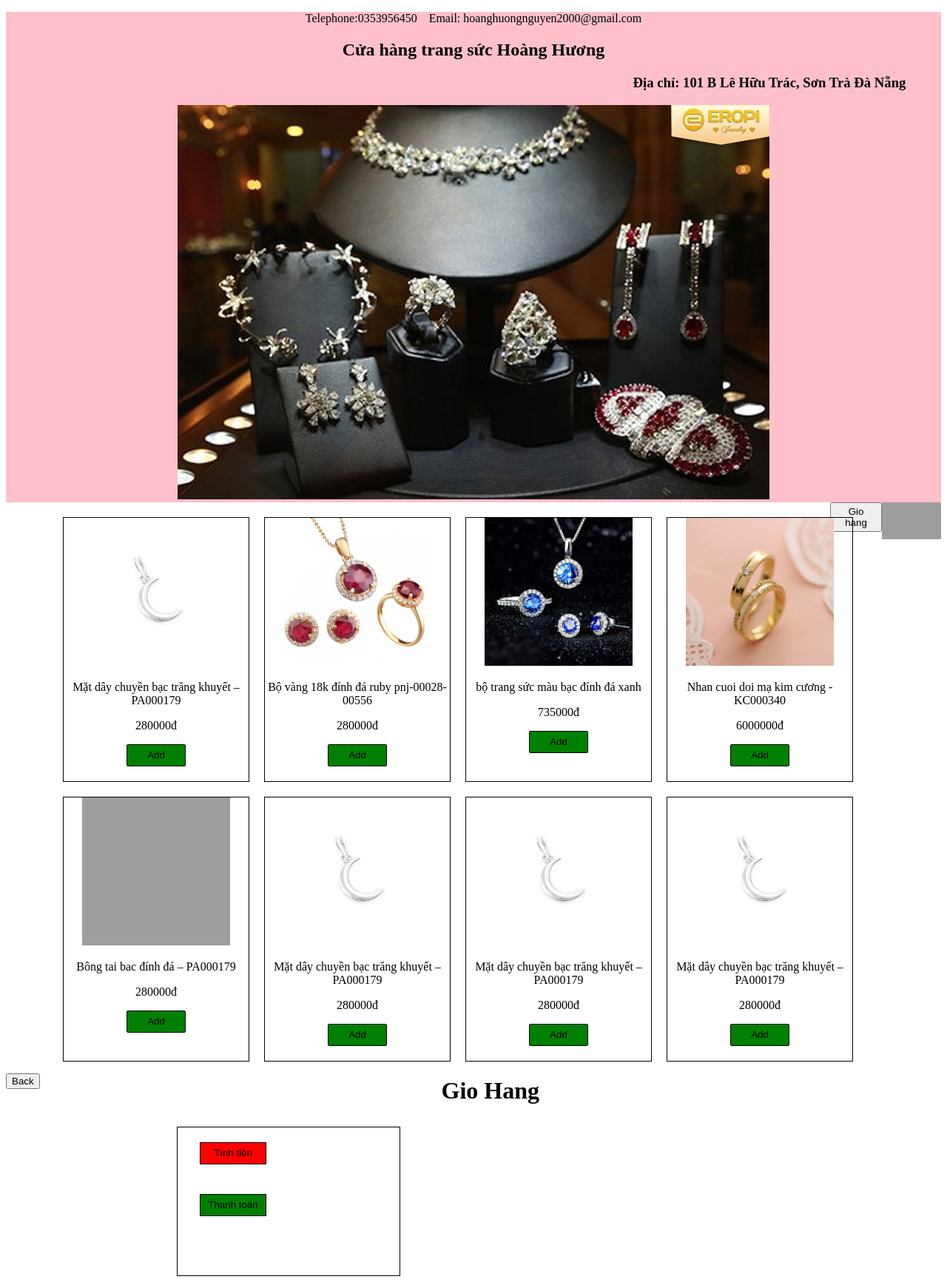
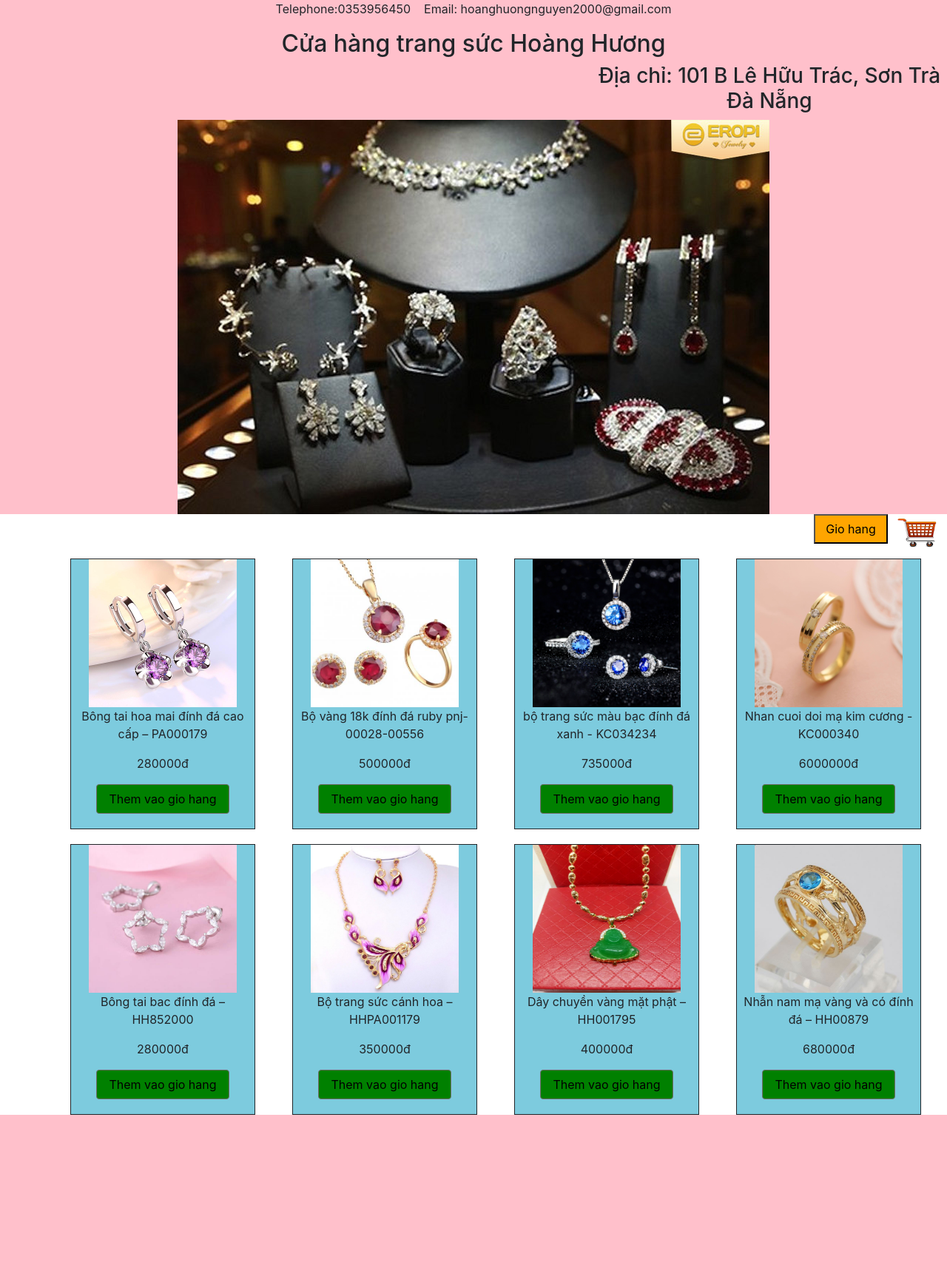
Before and after one commit to huongpnv21b/TrangSucHoangHuong, a PHP site: page /trangsuc2.html in a window 1280 px wide. Shown: the whole page at 74% size. After the commit the page ends 1507 px from the top, so only its background shows below. Run offline with PHP 8.4, Linux system fonts and the light colour scheme; grey boxes are pictures that could not be loaded.

Commit message:
Add files via upload

```diff
--- a/style2.css
+++ b/style2.css
@@ -1,7 +1,7 @@
 .container{
 	display: grid;
 	grid-template-columns: auto auto auto auto;
-	width: 1000px;
+	width: 1500px;
 }
 .header{
 	background-color:pink;
@@ -9,30 +9,40 @@
 	text-align: center;
 }
 .line{
+	background-color: #7DCBDE;
 	border:1px solid;
 	width: 250px;
 	text-align: center;
 	margin-top: 20PX;
-	margin-left: 20px;
+	margin-left: 50px;
 }
 .image{
 	width: 200px;
 	height: 200px;
 }
+.cart-img{
+	width: 100px;
+	height: 100px;
+}
 .button{
-	border:1px solid #030303;
-	border-radius: 2px;
+	border:1px solid #726C6C;
+	border-radius: 4px;
 	background-color: green;
-	width: 80px;
-	height: 30px;
+	width: 180px;
+	height: 40px;
 	margin-bottom: 20px;
 }
 .display{
 	display: flex;
 	justify-content: space-between;
-	width: 800px;
+	width: 900px;
 	border:1px solid;
 	border-radius: 4px;
 	margin-left: 20px;
 	margin-top: 20px;
 }
+
+.input{
+	width: 100px;
+	height: 40px;
+}
--- a/trangsuc2.html
+++ b/trangsuc2.html
@@ -1,84 +1,132 @@
 <!DOCTYPE html>
 <html>
 <head>
-	<title></title>
+	<title> Trang sức cao cấp Hoàng Hương</title>
 	<link rel="stylesheet" type="text/css" href="style2.css">
+	<link rel="stylesheet" href="https://stackpath.bootstrapcdn.com/bootstrap/4.3.1/css/bootstrap.min.css" integrity="sha384-ggOyR0iXCbMQv3Xipma34MD+dH/1fQ784/j6cY/iJTQUOhcWr7x9JvoRxT2MZw1T" crossorigin="anonymous">
 </head>
 <body>
+	<div id="main" style="display: block;">
 		<div id ="Header">
 			<div class="header">
 				<p> Telephone:0353956450 &nbsp;&nbsp; Email: hoanghuongnguyen2000@gmail.com</p>
 				<h2> Cửa hàng trang sức Hoàng Hương </h2> <h3 style ="margin-left: 800px;"> Địa chỉ: 101 B Lê Hữu Trác, Sơn Trà Đà Nẵng</h3>
-		<img src="Picture/hinhnen.jpg">
+				<img src="img/hinhnen.jpg">
 			</div>
 			<div class="header1">
-		<img style="float: right;width: 80px; height: 50px;" src="Picture/giohang.png">
-		<button  onclick="displays()" style="float: right;width: 70px;height: 40px;"> Gio hang</button>
+				<img style="float: right;width: 80px; height: 50px;" src="img/giohang.png">
+				<button  onclick="displays()" style="float: right; background-color: orange; width: 100px;height: 40px;"> Gio hang</button>
 			</div>
     	</div>
+
 		<center>
 			<div id ="container">
 			</div>
-	<p style="float: left;"id= "back">
-	</p>
+    	</center>
+	</div>
+	<div id="giohang" style="display: none;">
+		<button class="btn btn-secondary" onclick="back()" style="float: left;margin-left: 30px;">back </button>
 		<h1> Gio Hang</h1>
-	<div id ="container-cart">
+		<div class="container" style="margin-bottom: 50px;">
+			<table id="container-cart">
+			</table>
+		</div>
+		<div id ="tinhtien" style="border: 1px solid black; width:500px; height:150px; margin-left: 100px;margin-top: 30px;">
+			<button class="btn btn-danger" style="margin-left: 30px;margin-top: 10px;" onclick="onclicksum()"> Tính tiền </button>
+ 			<h4 id= "result"></h4>
+ 			<button style=" margin-left: 30px;"" class="btn btn-success" onclick="thanhtoan()"> Thanh toán </button>
+ 		</div>
+	</div>
+	<div id= "thanhtoan"  style=" display: none;">
+		<div class="container-fluid">
+			<button class="btn btn-secondary" onclick="backTinhTien()" style="float: left;">back </button>
+			<div class="row">
+				<div class="col-3">
+					<p><p class="btn btn-danger">1</p> Nhập thông tin khách hàng:</p>
+					<form name="frm">
+						<label> Nhap ten    :</label>
+						<input type="text" class="form-control mb-3" name="hoten" id="hoten" placeholder="*Họ và tên">
+						<label> Nhap so dien thoai:</label>
+						<input type="text" class="form-control mb-3" name="dienthoai" id="dienthoai" placeholder="*Điện Thoại">
+						<label> Nhap email  :</label>
+						<input type="text" class="form-control mb-3" name="email" id="email" placeholder="*Email">
+						<label> Nhap dia chi:</label>
+						<input type="text" class="form-control mb-3" name="diachi" id="diachi" placeholder="Địa Chỉ">
+						<textarea rows="4" class="form-control mb-3" cols="40" name="ghichu" placeholder="Ghi chú"></textarea>
+					</form>
+				</div>
+				<div class="col-5">
+					<p><p class="btn btn-danger">2</p> Chọn hình thức thanh toán:</p>
+					<select  class="form-control" >
+						<option>Chọn hình thức thanh toán</option>
+						<option value="1">Thanh toán qua airpay </option>
+						<option value="2">Thanh toán qua thẻ ngân hàng </option>
+						<option value="3">Nhận hàng rồi mới thanh toán </option>
+					</select>
+					<p id="display" class="mt-3"></p>
+					<button class="btn btn-danger form-control mt-3" style=" width: 160px;height: 40px;" onclick="onclickDatHang()">ĐẶT HÀNG</button>
+					<div id="Hoadon">
+						<p style="font-weight: bold; text-decoration: underline;" class="text-danger">THÔNG TIN HÓA ĐƠN</p>
+						<p id="showtt"></p>
+					</div>
+				</div>
+				<div class="col-4">
+					<button class="btn btn-secondary" onclick="back()" style="float: left;margin-left: 30px;">Trở về màn hình chính </button>
+				</div>
+  			</div>
+		</div>
+	</div>
+	<div id="footer">
 
 	</div>
-	<div id ="tinhtien" style="border: 1px solid black; width:300px; height:200px; margin-right: 500px;margin-top: 30px;">
-		<button style=" margin-left: 30px; margin-right: 500px;margin-top: 20px;width: 90px;height: 30px;background-color: red;border: 1px solid black;" onclick="onclicksum()"> Tính tiền </button>
- 		<h2 id= "result"></h2>
- 		<button style=" margin-left: 30px; ;margin-right: 500px;margin-top: 20px;width: 90px;height: 30px;background-color: green;border: 1px solid black;" onclick="onclickPay()"> Thanh toán </button>
- 	</div>
- 	<div id="dathang">
-
- 	</div>
-	</center>
 	<script type="text/javascript">
 		var tc1={
-				name:"Mặt dây chuyền bạc trăng khuyết – PA000179",
+			name:"Bông tai hoa mai đính đá cao cấp – PA000179",
 			price:280000 +"đ",
-				image:"Picture/matdaychuyen.jpg"
+			image:"img/bongtaihoamai.jpg"
 		};
 		var tc2={
 			name:"Bộ vàng 18k đính đá ruby pnj-00028-00556",
-				price:280000 +"đ",
-				image:"Picture/botrangsuc.jpg"
+			price:500000 +"đ",
+			image:"img/botrangsuc.jpg"
 		};
 		var tc3={
-				name:"bộ trang sức màu bạc đính đá xanh",
+			name:"bộ trang sức màu bạc đính đá xanh - KC034234",
 			price:735000 +"đ",
-				image:"Picture/daxanh.png"
+			image:"img/daxanh.png"
 		};
 		var tc4={
 			name:"Nhan cuoi doi mạ kim cương -KC000340",
 			price:6000000 +"đ",
-				image:"Picture/nhancuoi.jpg"
+			image:"img/nhancuoi.jpg"
 		};
 		var tc5={
-				name:"Bông tai bac đính đá – PA000179",
+			name:"Bông tai bac đính đá – HH852000",
 			price:280000 +"đ",
-				image:"Picture/bongtaibac.jpg"
+			image:"img/bongtaibac.jpg"
 		};
 		var tc6={
-				name:"Mặt dây chuyền bạc trăng khuyết – PA000179",
-				price:280000 +"đ",
-				image:"Picture/matdaychuyen.jpg"
+			name:"Bộ trang sức cánh hoa  – HHPA001179",
+			price:350000 +"đ",
+			image:"img/ht.jpg"
 		};
 		var tc7={
-				name:"Mặt dây chuyền bạc trăng khuyết – PA000179",
-				price:280000 +"đ",
-				image:"Picture/matdaychuyen.jpg"
+			name:" Dây chuyền vàng mặt phật – HH001795",
+			price:400000 +"đ",
+		    image:"img/daychuyen.jpg"
 		};
 		var tc8={
-				name:"Mặt dây chuyền bạc trăng khuyết – PA000179",
-				price:280000 +"đ",
-				image:"Picture/matdaychuyen.jpg"
+			name:"Nhẫn nam mạ vàng và có đính đá – HH00879",
+			price:680000 +"đ",
+			image:"img/nhannam.jpeg"
 		};
 		var trangsuc=[tc1,tc2,tc3,tc4,tc5,tc6,tc7,tc8];
 		var cart=[];
 		displayProduct();
+
 		function displayProduct(){
+			var c = document.getElementById('thanhtoan');
+			    c.style.display="none";
 			for(var i=0;i<trangsuc.length;i++){
 				var container=document.getElementById("container");
 				    container.className="container";
@@ -94,12 +142,14 @@
 				var prprice=document.createElement("p");
 					prprice.innerText=trangsuc[i].price;
 
+
 				var dathang=document.createElement("button");
-				dathang.innerText="Add";
+				dathang.innerText="Them vao gio hang";
 				dathang.className="button";
 				dathang.onclick= function(arg){
 					return function(){
 					cart.push(trangsuc[arg]);
+					alert("San pham da duoc them vao gio hang")
 					}
 				}(i);
 
@@ -110,75 +160,100 @@
 
 				container.appendChild(line);
 				}}
-				var backs=document.getElementById("back");
-				var back=document.createElement("button");
-				back.innerText="Back";
-				back.onclick=function(){
-					document.getElementById("container-cart").innerText='';
-					displayProduct();
-				}
-				backs.appendChild(back);
+
+
 		function displays(){
-			// document.getElementById("Header").innerText='';
+			var a = document.getElementById('giohang');
+				a.style.display="block";
+			var b = document.getElementById('main');
+				b.style.display="none";
+			var showGioHang = document.getElementById("container-cart");
 			document.getElementById("container").innerText='';
 			document.getElementById("container-cart").innerText='';
 			for(var i=0;i<cart.length;i++){
-
 				var containercart=document.getElementById("container-cart");
 				var display1=document.createElement("div");
 					display1.className=("display");
 
 				var prImg=document.createElement("img");
 					prImg.src=cart[i].image;
-					prImg.className="image";
+					prImg.className="cart-img";
 
 				var pname=document.createElement("p");
 					pname.innerText=cart[i].name;
 				var pprice=document.createElement("p");
 					pprice.innerText=cart[i].price;
 
+				var pquantity=document.createElement("input");
+					pquantity.className ="input";
+					pquantity.id = "quantity";
 				var dele=document.createElement("button");
 				dele.innerText="Delete";
 				dele.className="button";
 				dele.onclick=function(arg){
 					return function(){
 					cart.splice(arg,1);
+					onclicksum();
 					displays();
 					}
 				}(i);
 				display1.appendChild(prImg);
 				display1.appendChild(pname);
 				display1.appendChild(pprice);
+				display1.appendChild(pquantity);
 				display1.appendChild(dele);
+
 				containercart.appendChild(display1);
 			}
-
 		}
 		function back(){
 			displayProduct();
+			var a = document.getElementById('giohang');
+			a.style.display="none";
+			var b = document.getElementById('main');
+			b.style.display="block";
 		}
-		function onclicksum(){
+		var n ;
+		function onclicksum(i){
 			var containercart=document.getElementById("container-cart");
+			var x = document.getElementById("quantity").value;
 			var sum=0;
 			for(var i=0;i<cart.length;i++){
-				sum+=parseInt(cart[i].price);
+				sum+=parseInt(cart[i].price)*x;
 			}
-			var prices=document.createElement("p");
-			prices.innerText= "Tổng tiền của quý khách là :" + sum;
-
-			var sum=document.getElementById("result");
-			sum.appendChild(prices);
+			 n = "Tổng tiền của quý khách là :" + sum;
+			document.getElementById("result").innerHTML = n;
 		}
-		function onclickPay() {
+		function onclickDatHang() {
+			alert("Cam on ban da dat hang tai shop .Thong tin hoa don ben duoi.")
+			var thanhtoans=document.getElementById('Hoadon');
+			var ttien= n;
 			var hoten = document.getElementById('hoten').value;
 			var dt = document.getElementById('dienthoai').value;
 			var email = document.getElementById('email').value;
 			var dc = document.getElementById('diachi').value;
-			var ttien = document.getElementById('tongtienn').value;
-	document.getElementById('showtt').innerHTML = "Bạn tên là "+hoten+"<br> Số Điện Thoại : "+dt+",<br> Email của bạn: "+email+" . Địa Chỉ: "+dc+"<br> Tổng số tiền bạn phải thanh toán :" +ttien;
+			// var ttien = document.getElementById('tongtien').value;
+			document.getElementById('showtt').innerHTML = "Bạn tên là "+hoten+"<br> Số Điện Thoại : "+dt+"<br> Email của bạn: "+email+" <br> Địa Chỉ : "+dc+"<br> " +ttien;
 			document.getElementById('showtt').style.color ="red"
+   		}
 
+   		function thanhtoan(){
+   			var a = document.getElementById('giohang');
+			a.style.display="none";
+			var b = document.getElementById('main');
+			b.style.display="none";
+			var c = document.getElementById('thanhtoan');
+			c.style.display="block";
+   		}
+		function backTinhTien(){
+		var c = document.getElementById('thanhtoan');
+			c.style.display="none";
+		var a = document.getElementById('giohang');
+			a.style.display="block";
+		displays();
 		}
 		</script>
+<!-- /*Tag <textarea> dùng để nhập nhiều dòng văn bản*/
+row la so hang; col  la chieu rong-->
 </body>
 </html>
```
Also changed, not shown: img/bongtaibac.jpg (added), img/bongtaihoamai.jpg (added), img/botrangsuc.jpg (added), img/daxanh.png (added), img/daychuyen.jpg (added), img/giohang.png (added), img/hinhnen.jpg (added), img/ht.jpg (added), img/imagecontent.jpg (added), img/matdaychuyen.jpg (added), img/nhancuoi.jpg (added), img/nhannam.jpeg (added), img/phale.jpg (added), 2 other files. Lines whose indentation alone changed are shown as unchanged.
